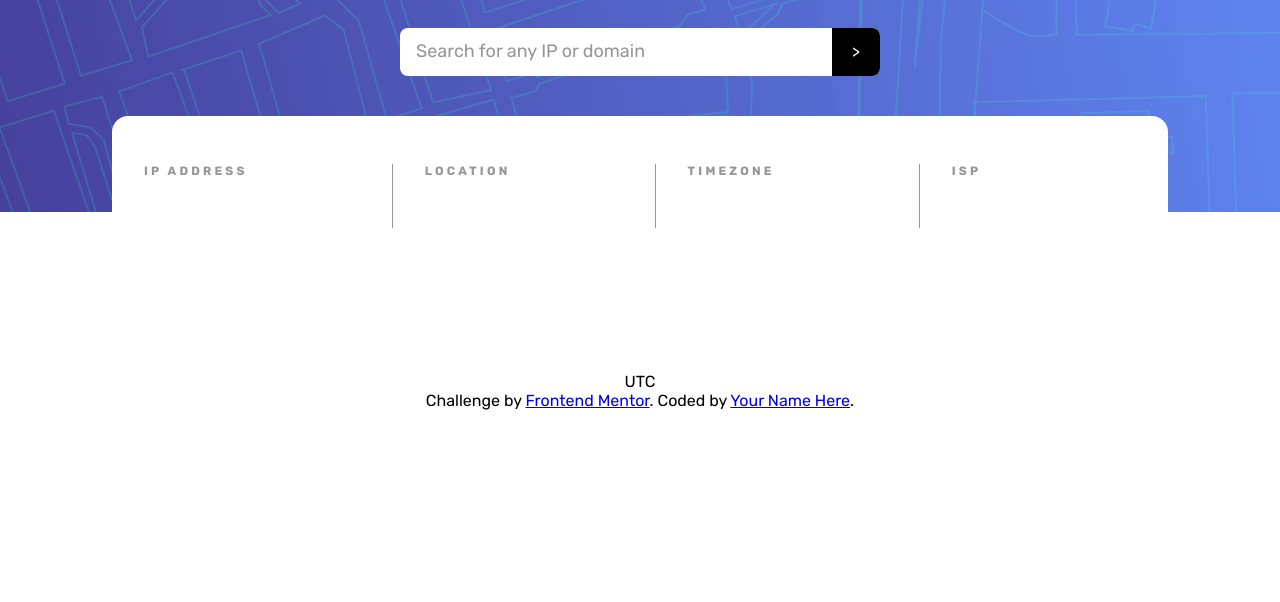
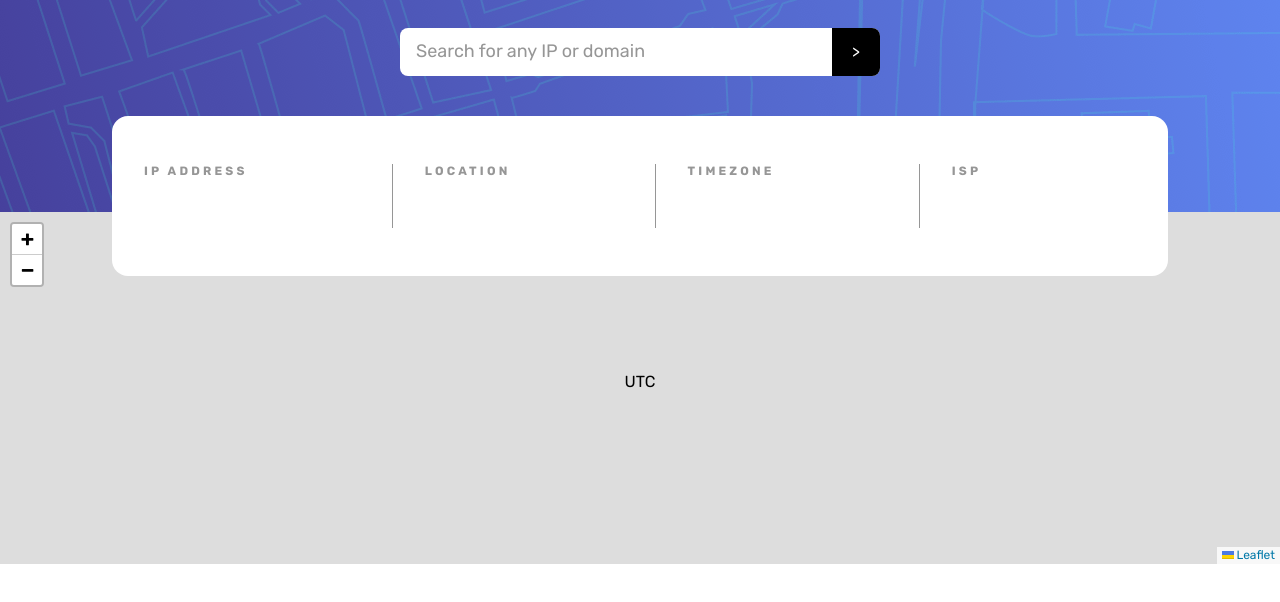
Before and after one commit to AtaMLK/Ipaddresstracker, a website built with Parcel: page index.html in a window 1280 px wide. Shown: the part 68-670 px from the top of the page. Built offline with nearby package versions, Linux system fonts and the light colour scheme.

Commit message:
initialized

```diff
--- a/app.js
+++ b/app.js
@@ -1 +1,30 @@
-"use strict"
+"use strict";
+/*
+const { LatLng } = require("leaflet"); */
+
+let myLocation = navigator.geolocation;
+console.log(myLocation);
+
+let map = L.map("map").setView([myLocation.lat, myLocation.lng], 13);
+
+L.tileLayer("https://tile.openstreetmap.org/{z}/{x}/{y}.png", {
+  maxZoom: 19,
+  attribution:
+    '&copy; <a href="http://www.openstreetmap.org/copyright">OpenStreetMap</a>',
+}).addTo(map);
+
+//additional options that can placed on the map
+/* var marker = L.marker([51.5, -0.09]).addTo(map);
+
+var circle = L.circle([51.508, -0.11], {
+  color: "red",
+  fillColor: "#f03",
+  fillOpacity: 0.5,
+  radius: 500,
+}).addTo(map);
+
+var polygon = L.polygon([
+  [51.509, -0.08],
+  [51.503, -0.06],
+  [51.51, -0.047],
+]).addTo(map); */
--- a/index.html
+++ b/index.html
@@ -7,6 +7,12 @@
   <!-- displays site properly based on user's device -->
 
   <link rel="icon" type="image/png" sizes="32x32" href="./images/favicon-32x32.png">
+  <link rel="stylesheet" href="https://unpkg.com/leaflet@1.9.4/dist/leaflet.css"
+  integrity="sha256-p4NxAoJBhIIN+hmNHrzRCf9tD/miZyoHS5obTRR9BMY="
+  crossorigin=""/><!-- Make sure you put this AFTER Leaflet's CSS -->
+  <script src="https://unpkg.com/leaflet@1.9.4/dist/leaflet.js"
+      integrity="sha256-20nQCchB9co0qIjJZRGuk2/Z9VM+kNiyxNV1lvTlZBo="
+      crossorigin=""></script>
   <link rel="stylesheet" href="assets/style/style.css">
 
   <title> IP Address Tracker</title>
@@ -32,17 +38,12 @@
         <span class="content-box_parts timezone"><span>timezone</span></span>
         <span class="content-box_parts isp"><span>isp</span></span>
       </div>
-      <div class="map"></div>
+      <div id="map"></div>
     </div>
   </div>
 
   UTC <!-- add offset value dynamically using the API -->
-
-
-  <div class="attribution">
-    Challenge by <a href="https://www.frontendmentor.io?ref=challenge" target="_blank">Frontend Mentor</a>.
-    Coded by <a href="#">Your Name Here</a>.
-  </div>
+  <script src="app.js"></script>
 </body>
 
 </html>
--- a/package.json
+++ b/package.json
@@ -1,14 +1,12 @@
 {
   "dependencies": {
+    "leaflet": "^1.9.4",
     "parcel": "^2.11.0",
     "sass": "^1.71.1"
   },
   "name": "ip-address-tracker-master",
   "description": "ip tracker",
   "version": "1.0.0",
-  "devDependencies": {
-
-  },
   "scripts": {
     "start": "parcel index.html",
     "build": "parcel build index.html"
--- a/style.scss
+++ b/style.scss
@@ -17,10 +17,12 @@ body {
   justify-content: center;
   align-items: center;
   flex-direction: column;
+  overflow: hidden;
 }
 
 .container {
   position: relative;
+  width: 100vw;
   .head {
     position: relative;
     display: flex;
@@ -75,6 +77,7 @@ body {
     justify-content: center;
     align-items: center;
     .content-box {
+      position: absolute;
       position: relative;
       display: flex;
       align-items: center;
@@ -102,5 +105,15 @@ body {
         }
       }
     }
+    #map {
+      position: absolute;
+      z-index: -1;
+      width: 100vw;
+      height: 22rem;
+      left: 0;
+      top: 0;
+      border: 0;
+      outline: 0;
+    }
   }
 }
```
Also changed, not shown: assets/style/mini/style.min.css, assets/style/style.css, dist/index.html, 7 other files.
